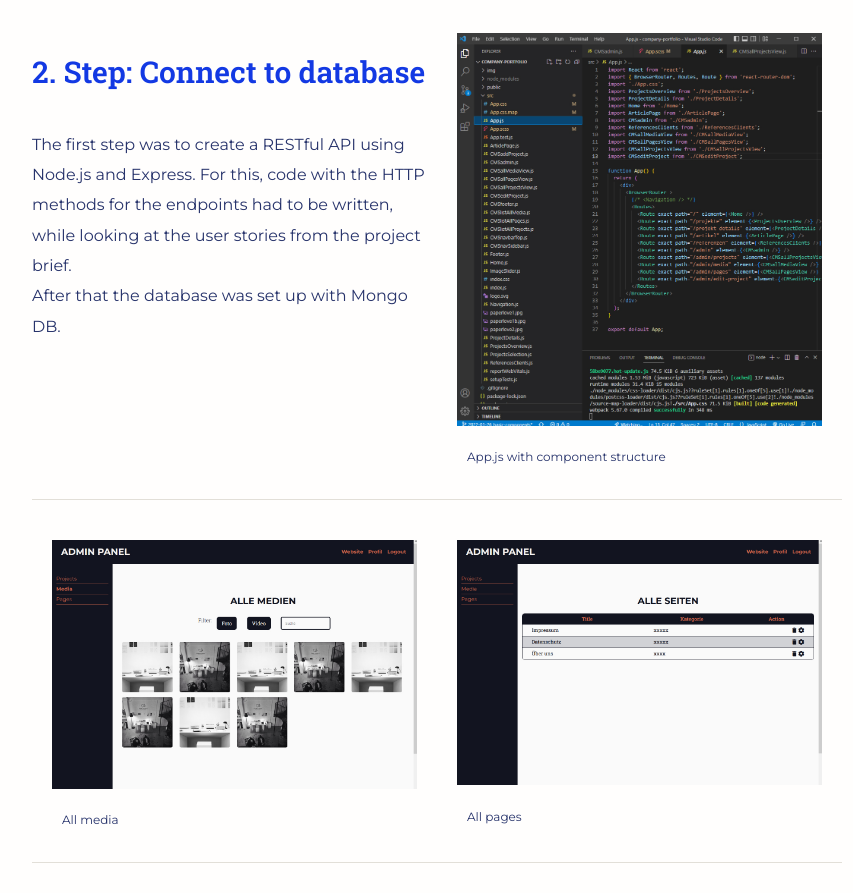
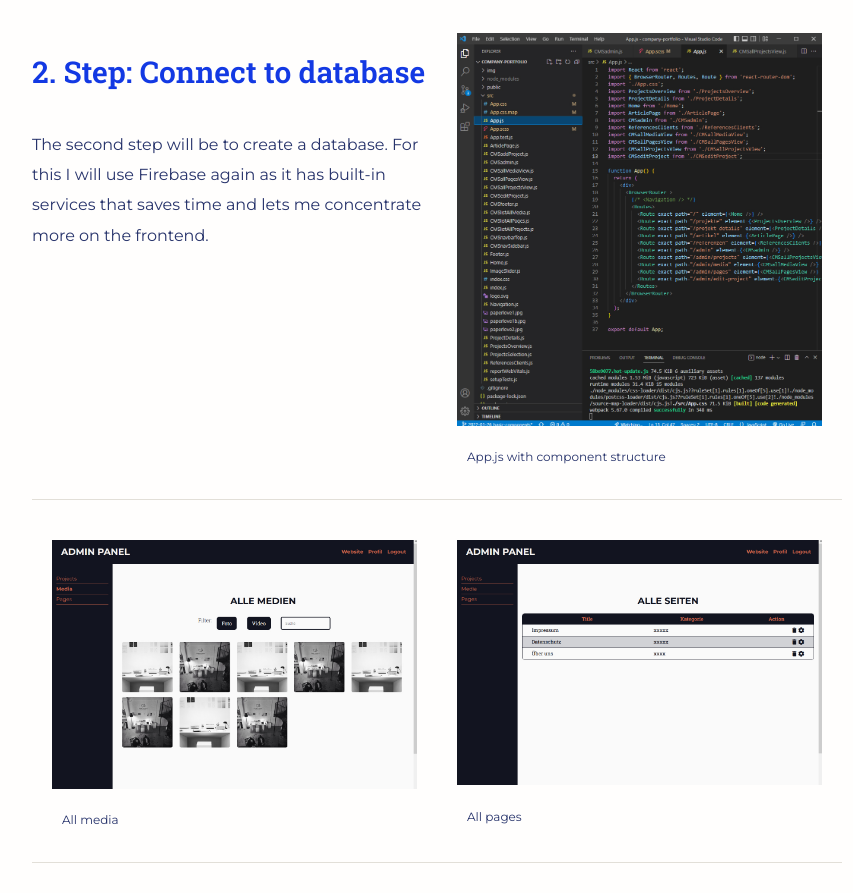
Before and after one commit to berit-stange/berit-stange.github.io, a plain HTML site: page work/company-portfolio-cms-react.html in a window 1280 px wide. Shown: the part 2800-3693 px from the top of the page, without its empty margins (203-1056 px from the left). Drawn offline with Linux system fonts and the light colour scheme.

Commit message:
changed content (text)

```diff
--- a/work/company-portfolio-cms-react.html
+++ b/work/company-portfolio-cms-react.html
@@ -145,10 +145,8 @@
                 <div>
                     <h3>2. Step: Connect to database</h3>
                     <p>
-                        The first step was to create a RESTful API using Node.js and Express. For this, code with the
-                        HTTP methods for the endpoints had to be written, while looking at the user stories from the
-                        project brief. <br>
-                        After that the database was set up with Mongo DB. <br>
+                        The second step will be to create a database. For this I will use Firebase again as it has
+                        built-in services that saves time and lets me concentrate more on the frontend.
                     </p>
                 </div>
 
```
